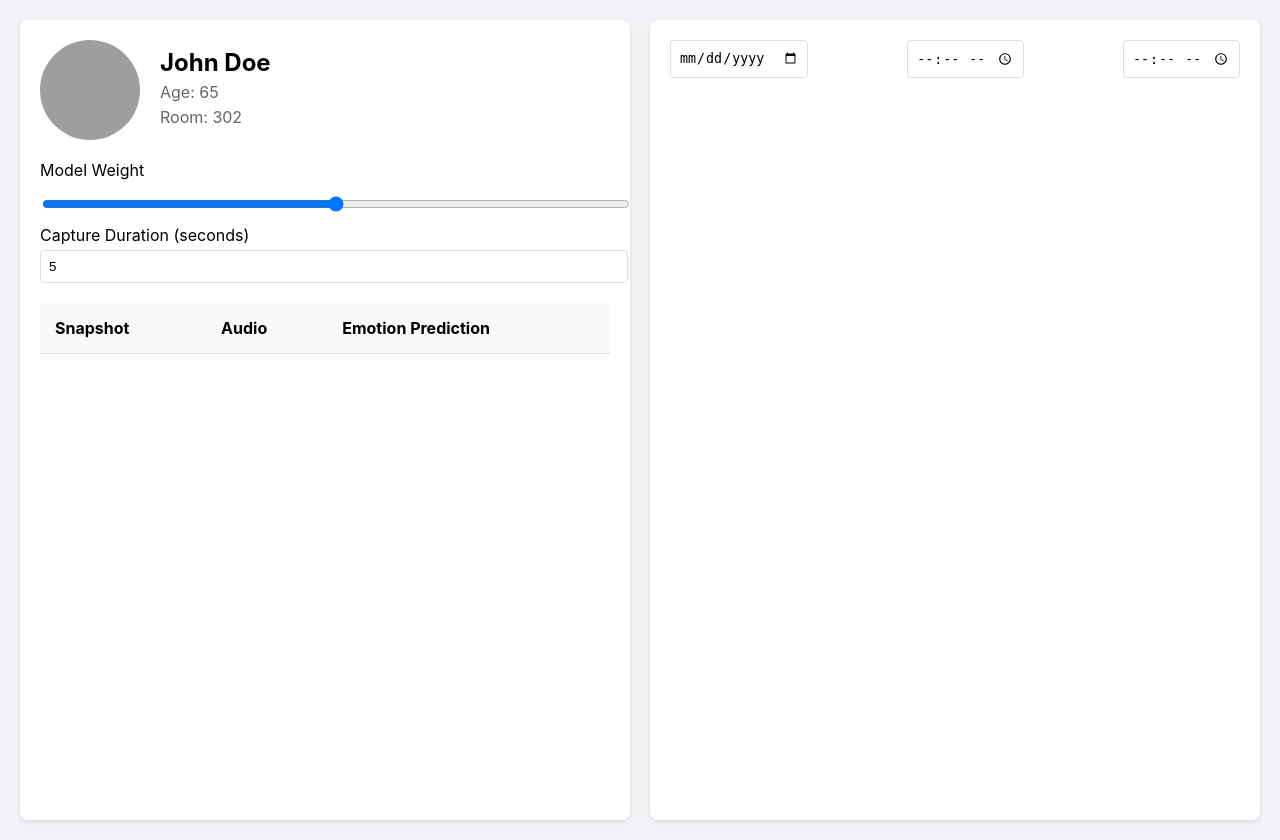
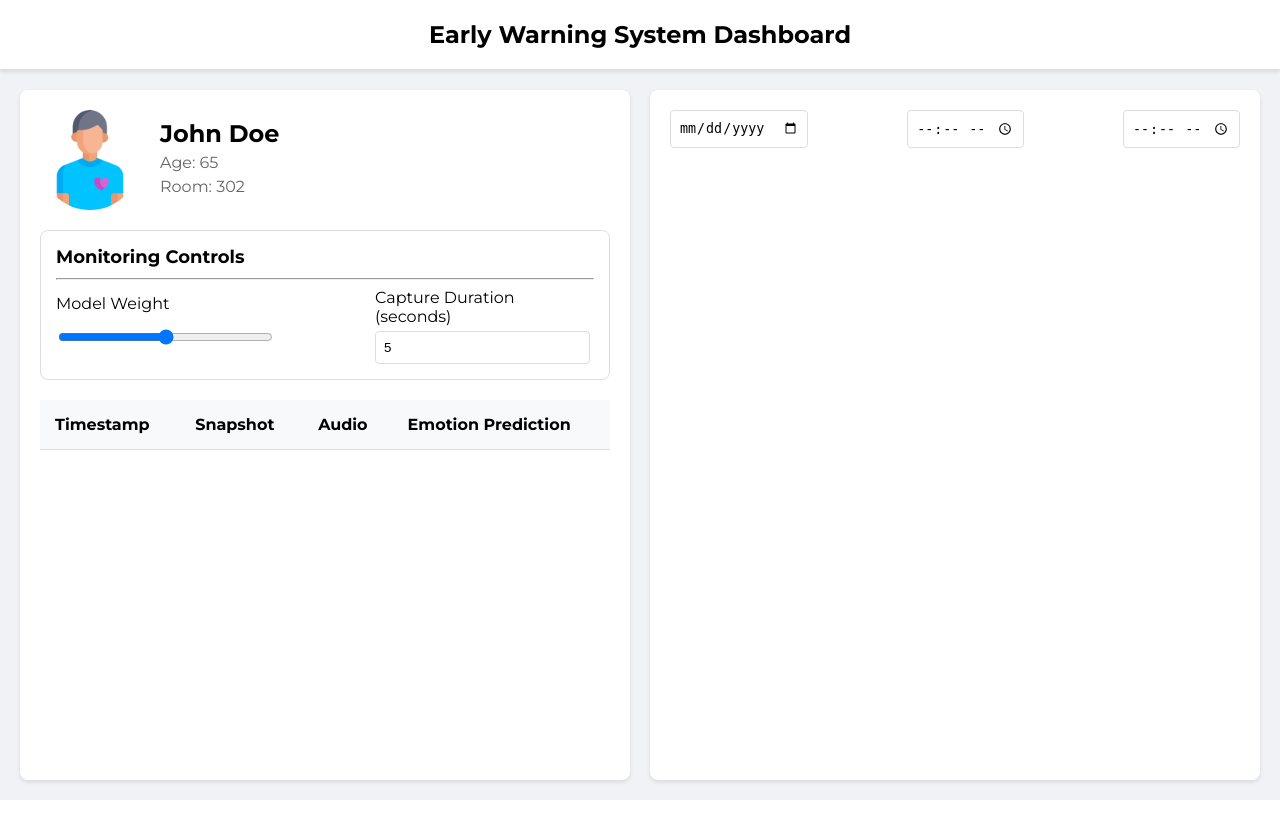
Before and after one commit to zandiirfan37/Monitoring-Pasien, a Flask app: page / in a window 1280 px wide. After the commit the page ends 800 px from the top, so only its background shows below. Run offline with Flask 3, Linux system fonts and the light colour scheme; data that the repository does not hold is empty; a map, chart or similar area stays blank.

Commit message:
Feat: change design

```diff
--- a/dashboard/app.py
+++ b/dashboard/app.py
@@ -2,14 +2,14 @@ from flask import Flask, render_template, request, jsonify
 import requests
 import json
 
-app = Flask(__name__)
+app = Flask(__name__, static_folder='assets')
 
 # Dummy patient data
 patient_data = {
     "name": "John Doe",
     "age": 65,
     "room": 302,
-    "picture": "https://via.placeholder.com/100"
+    "picture": "/assets/patient.png"
 }
 
 @app.route('/')
--- a/dashboard/templates/index.html
+++ b/dashboard/templates/index.html
@@ -4,22 +4,39 @@
     <meta charset="UTF-8">
     <meta name="viewport" content="width=device-width, initial-scale=1.0">
     <title>Patient Monitoring Dashboard</title>
+    <link href="https://fonts.googleapis.com/css2?family=Montserrat:wght@400;700&display=swap" rel="stylesheet">
     <script src="https://cdn.jsdelivr.net/npm/chart.js"></script>
     <style>
         html, body {
             height: 100%;
             margin: 0;
             padding: 0;
-            font-family: -apple-system, BlinkMacSystemFont, "Segoe UI", Roboto, Helvetica, Arial, sans-serif;
+            font-family: 'Montserrat', sans-serif;
             background-color: #f0f2f5;
+            display: flex;
+            flex-direction: column;
+        }
+
+        .navbar {
+            background-color: #fff;
+            padding: 20px;
+            border-bottom: 1px solid #ddd;
+            text-align: center;
+            box-shadow: 0 2px 4px rgba(0, 0, 0, 0.1);
+        }
+
+        .navbar h1 {
+            margin: 0;
+            font-size: 24px;
         }
 
         .grid-container {
+            flex: 1;
             display: grid;
             grid-template-columns: 1fr 1fr;
             gap: 20px;
             padding: 20px;
-            height: 100vh;
+            overflow: auto;
         }
 
         .grid-item {
@@ -53,8 +70,27 @@
             color: #666;
         }
 
+        .controls-container {
+            margin-bottom: 20px;
+            border: 1px solid #ddd;
+            padding: 15px;
+            border-radius: 8px;
+        }
+
+        .controls-container h3 {
+            margin-top: 0;
+            margin-bottom: 10px;
+            font-size: 18px;
+        }
+
         .controls {
-            margin-bottom: 20px;
+            display: flex;
+            gap: 100px;
+            align-items: center;
+        }
+
+        .control-item {
+            flex: 1;
         }
 
         .controls label {
@@ -63,7 +99,7 @@
         }
 
         .controls input {
-            width: 100%;
+            width: 90%;
             padding: 8px;
             border-radius: 4px;
             border: 1px solid #ddd;
@@ -104,10 +140,13 @@
     </style>
 </head>
 <body>
+    <div class="navbar">
+        <h1>Early Warning System Dashboard</h1>
+    </div>
     <div class="grid-container">
         <div class="grid-item">
             <div class="patient-biodata">
-                <img src="http://127.0.0.1:5001/files/patient.png" alt="Patient Picture">
+                <img src="{{ patient.picture }}" alt="Patient Picture">
                 <div class="patient-info">
                     <h2>{{ patient.name }}</h2>
                     <p>Age: {{ patient.age }}</p>
@@ -115,16 +154,25 @@
                 </div>
             </div>
 
-            <div class="controls">
-                <label for="model-weight">Model Weight</label>
-                <input type="range" id="model-weight" min="0" max="1" step="0.1" value="0.5">
-                <label for="capture-duration">Capture Duration (seconds)</label>
-                <input type="number" id="capture-duration" value="5">
+            <div class="controls-container">
+                <h3>Monitoring Controls</h3>
+                <hr>
+                <div class="controls">
+                    <div class="control-item">
+                        <label for="model-weight">Model Weight</label>
+                        <input type="range" id="model-weight" min="0" max="1" step="0.1" value="0.5">
+                    </div>
+                    <div class="control-item">
+                        <label for="capture-duration">Capture Duration (seconds)</label>
+                        <input type="number" id="capture-duration" value="5">
+                    </div>
+                </div>
             </div>
 
             <table>
                 <thead>
                     <tr>
+                        <th>Timestamp</th>
                         <th>Snapshot</th>
                         <th>Audio</th>
                         <th>Emotion Prediction</th>
@@ -133,6 +181,7 @@
                 <tbody>
                     {% for row in data %}
                     <tr>
+                        <td>{{ row.timestamp }}</td>
                         <td><img src="http://127.0.0.1:5001{{ row.image_url }}" alt="Patient Image"></td>
                         <td><audio controls src="http://127.0.0.1:5001{{ row.audio_url }}"></audio></td>
                         <td>{{ row.prediction }}</td>
```
Also changed, not shown: dashboard/assets/patient.png (added).
